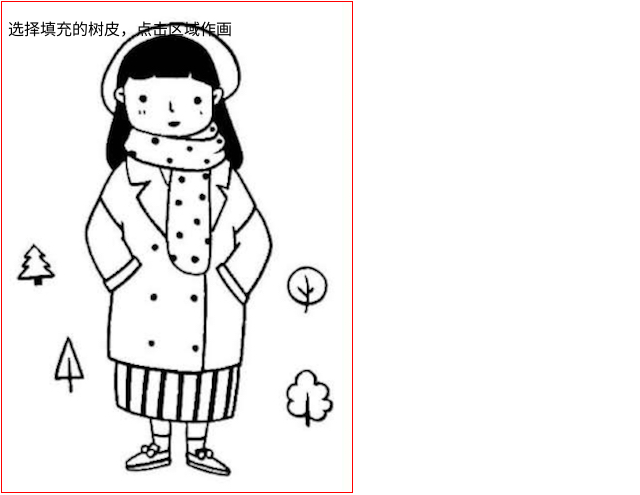
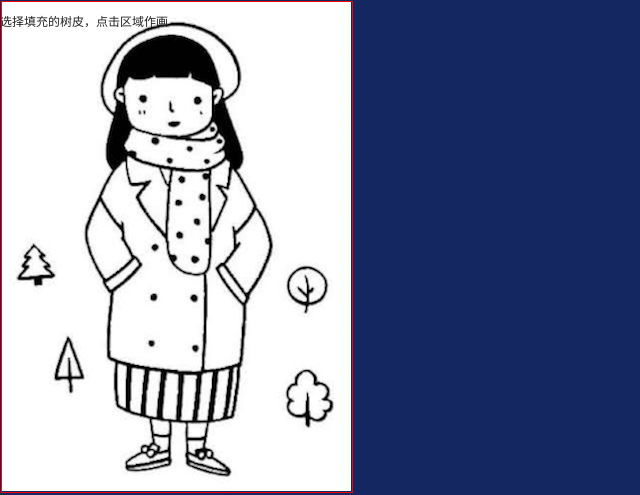
Before and after one commit to ColonelLiYunlong/ColonelLiYunlong.github.io, a plain HTML site: page women.html in a window 1280 px wide. Shown: the top 495 px of the page, without its empty margins (0-640 px from the left). Drawn offline with Linux system fonts and the light colour scheme.

Commit message:
Add files via upload

```diff
--- a/women.html
+++ b/women.html
@@ -2,8 +2,19 @@
 <html>
     <head>
         <meta charset="UTF-8">
+        <meta name="viewport" content="width=device-width, user-scalable=no, initial-scale=1.0; maximum-scale=1.0; user-scalable=0;">
+	    <meta name="apple-mobile-web-app-capable" content="yes">
+	    <meta name="apple-mobile-web-app-status-bar-style" content="black">
         <title>点击就行</title>
         <style>
+            body {
+	        background-color: #142760;
+	        color: #222;
+	        font-family: Helvetica, sans-serif;
+	        font-size: 12px;
+        	margin: 0px;
+        	padding: 0px;
+            }
             canvas{
                 position: absolute;
                 top:1px;
```
